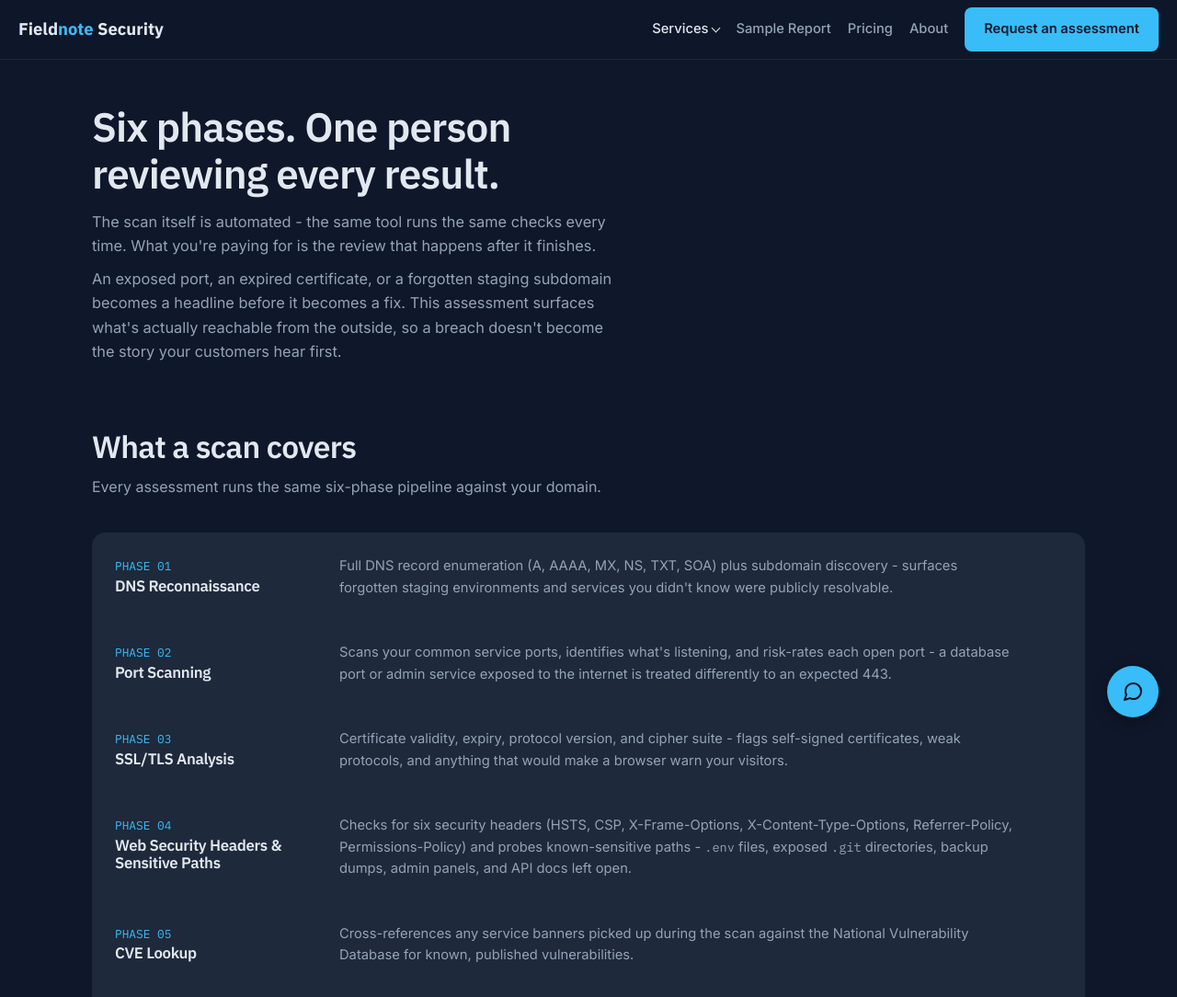
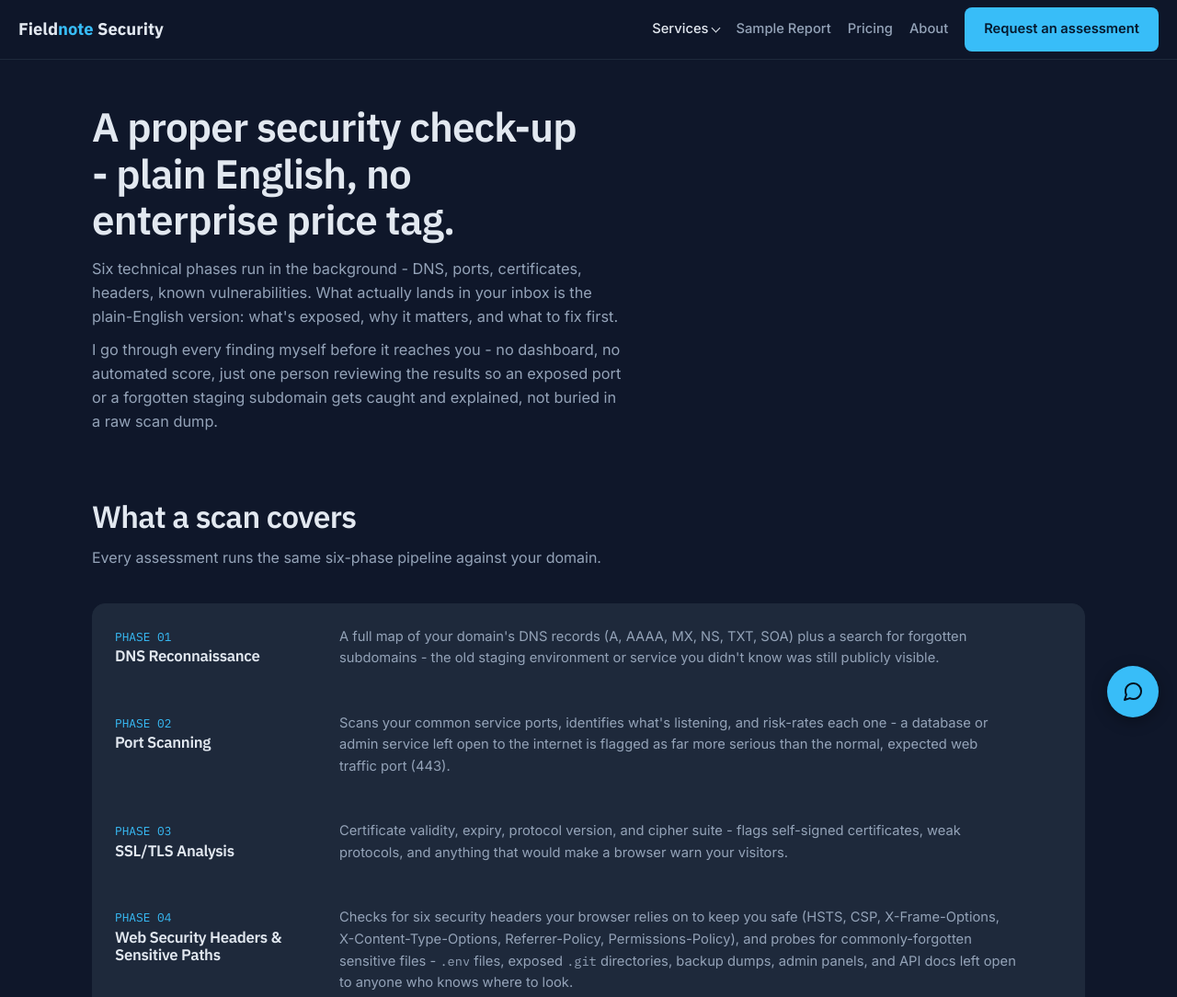
Before and after one commit to hoongkiet-web/fieldnote-security, a website: page services.html in a window 1280 px wide. Shown: the top 1084 px of the page at 92% size. Drawn offline with Linux system fonts and the light colour scheme.

Commit message:
FS-142: value-framing messaging on services.html and pricing.html
services.html: hero rewritten around the confirmed headline ("A proper
security check-up - plain English, no enterprise price tag") with
plain-English framing as the primary hook, one-person direct review
as supporting (not headline) copy. Softened the 3 most jargon-heavy
phase descriptions (DNS Reconnaissance, Port Scanning, Web Security
Headers & Sensitive Paths) with plain-English framing added alongside
the existing technical facts - no technical detail removed, only tone.

pricing.html: added a new hero paragraph reframing the free DNS+Email
tier as "try this free first" - the actual value story, not a line
item - since the existing free-tier framing only appeared as small
print below the whole pricing grid. Strengthened the free-tier card's
own value-note to make the same point (see the real report quality
before paying for anything). Added a real, current, citable UK GDPR
figure (ICO: fines up to £17.5m or 4% of annual turnover, whichever is
greater - verified via a live search against ico.org.uk, not assumed)
to the GDPR card, replacing vague "reducing legal risk" language with
something concrete and sourced.

Checked for "insurance"-style language on both pages per the content
constraint (carried from FS-5's original scope) - found none to
remove; confirmed no new insurance/risk-transfer framing was
introduced by these changes either.

Did not touch any of the six services' technical descriptions of what
they actually do, per instruction - phase descriptions kept every
technical fact (DNS record types, header names, port numbers), only
softened the surrounding prose.

Verified: qa/accessibility.spec.js clean on both pages (28/28 across
all 14 pages at --workers=1 to avoid the already-documented local
networkidle contention), and manually read both pages in a real
browser before committing.

Co-Authored-By: Claude Sonnet 5 <noreply@anthropic.com>
Claude-Session: https://claude.ai/code/session_015TJvgkzJFxTF9yri13KdgQ

```diff
--- a/services.html
+++ b/services.html
@@ -69,9 +69,9 @@
 
   <section class="page-hero">
     <div class="container">
-      <h1>Six phases. One person reviewing every result.</h1>
-      <p>The scan itself is automated - the same tool runs the same checks every time. What you're paying for is the review that happens after it finishes.</p>
-      <p>An exposed port, an expired certificate, or a forgotten staging subdomain becomes a headline before it becomes a fix. This assessment surfaces what's actually reachable from the outside, so a breach doesn't become the story your customers hear first.</p>
+      <h1>A proper security check-up - plain English, no enterprise price tag.</h1>
+      <p>Six technical phases run in the background - DNS, ports, certificates, headers, known vulnerabilities. What actually lands in your inbox is the plain-English version: what's exposed, why it matters, and what to fix first.</p>
+      <p>I go through every finding myself before it reaches you - no dashboard, no automated score, just one person reviewing the results so an exposed port or a forgotten staging subdomain gets caught and explained, not buried in a raw scan dump.</p>
     </div>
   </section>
 
@@ -85,11 +85,11 @@
       <div class="phase-list reveal">
         <div class="phase-row">
           <div><span class="phase-num">PHASE 01</span><h3>DNS Reconnaissance</h3></div>
-          <p>Full DNS record enumeration (A, AAAA, MX, NS, TXT, SOA) plus subdomain discovery - surfaces forgotten staging environments and services you didn't know were publicly resolvable.</p>
+          <p>A full map of your domain's DNS records (A, AAAA, MX, NS, TXT, SOA) plus a search for forgotten subdomains - the old staging environment or service you didn't know was still publicly visible.</p>
         </div>
         <div class="phase-row">
           <div><span class="phase-num">PHASE 02</span><h3>Port Scanning</h3></div>
-          <p>Scans your common service ports, identifies what's listening, and risk-rates each open port - a database port or admin service exposed to the internet is treated differently to an expected 443.</p>
+          <p>Scans your common service ports, identifies what's listening, and risk-rates each one - a database or admin service left open to the internet is flagged as far more serious than the normal, expected web traffic port (443).</p>
         </div>
         <div class="phase-row">
           <div><span class="phase-num">PHASE 03</span><h3>SSL/TLS Analysis</h3></div>
@@ -97,7 +97,7 @@
         </div>
         <div class="phase-row">
           <div><span class="phase-num">PHASE 04</span><h3>Web Security Headers &amp; Sensitive Paths</h3></div>
-          <p>Checks for six security headers (HSTS, CSP, X-Frame-Options, X-Content-Type-Options, Referrer-Policy, Permissions-Policy) and probes known-sensitive paths - <span class="mono">.env</span> files, exposed <span class="mono">.git</span> directories, backup dumps, admin panels, and API docs left open.</p>
+          <p>Checks for six security headers your browser relies on to keep you safe (HSTS, CSP, X-Frame-Options, X-Content-Type-Options, Referrer-Policy, Permissions-Policy), and probes for commonly-forgotten sensitive files - <span class="mono">.env</span> files, exposed <span class="mono">.git</span> directories, backup dumps, admin panels, and API docs left open to anyone who knows where to look.</p>
         </div>
         <div class="phase-row">
           <div><span class="phase-num">PHASE 05</span><h3>CVE Lookup</h3></div>
```
Also changed, not shown: pricing.html (+3 -2 lines).
